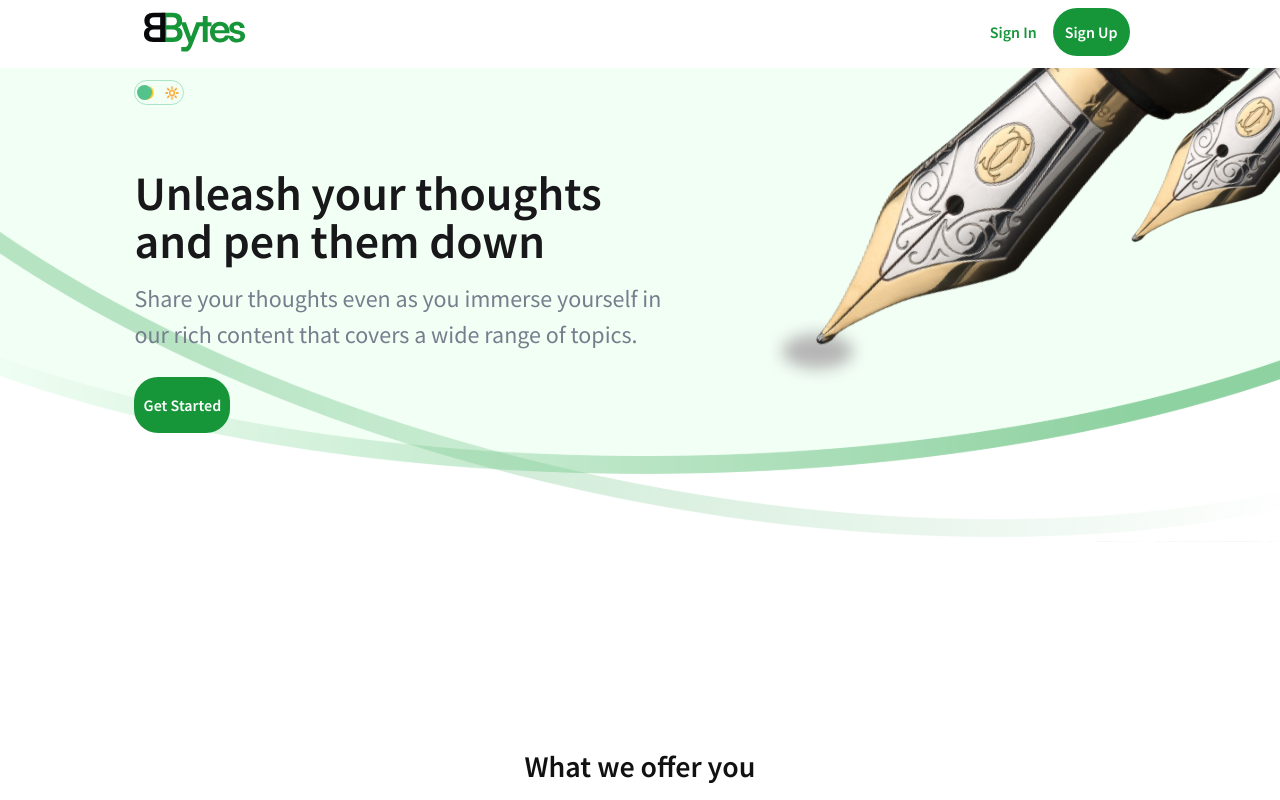
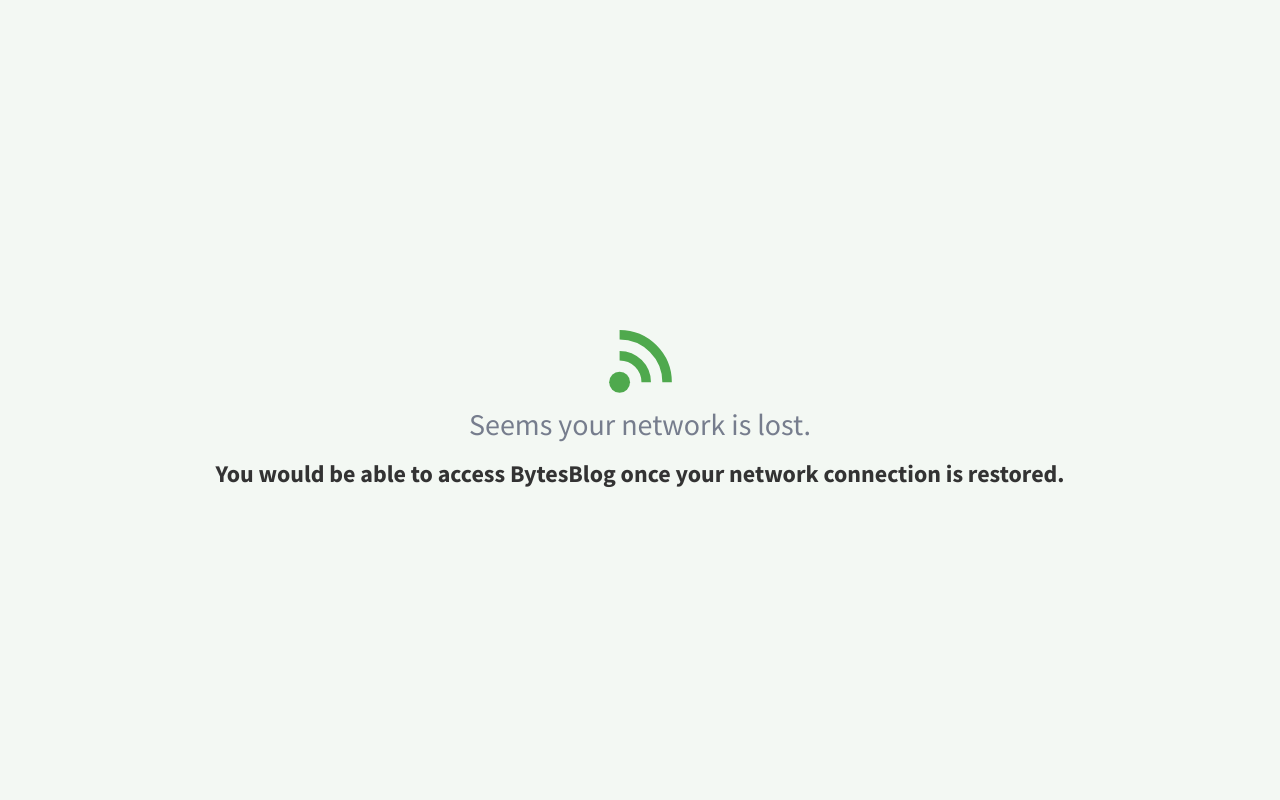
Before and after one commit to Elue-dev/BytesBlog-Client, a React (Vite) app: page / in a window 1280 px wide. Shown: the top 800 px of the page. Built offline with nearby package versions, Linux system fonts and the light colour scheme; no server answers.

Commit message:
created custom hook to track users online status and created offline page to display when a users connection is cut off

```diff
--- /dev/null
+++ b/src/hooks/useNetworkStatus.ts
@@ -0,0 +1,27 @@
+import { useState, useEffect } from "react";
+
+const useNetworkStatus = () => {
+  const [status, setStatus] = useState(navigator.onLine);
+
+  useEffect(() => {
+    const setOnline = () => {
+      setStatus(true);
+    };
+
+    const setOffline = () => {
+      setStatus(false);
+    };
+
+    window.addEventListener("online", setOnline);
+    window.addEventListener("offline", setOffline);
+
+    return () => {
+      window.removeEventListener("online", setOnline);
+      window.removeEventListener("offlien", setOffline);
+    };
+  }, []);
+
+  return status;
+};
+
+export default useNetworkStatus;
--- a/src/navigation/routes.tsx
+++ b/src/navigation/routes.tsx
@@ -17,15 +17,25 @@
 import Authenticated from "@/helpers/authenticated";
 import Unauthenticated from "@/helpers/unauthenticated";
 import PostSearch from "@/pages/blog/home/posts/post_query";
+import useNetworkStatus from "@/hooks/useNetworkStatus";
+import OfflinePage from "@/pages/offline_page";
 
 export const Layout = () => {
+  const status = useNetworkStatus();
+
   return (
     <div className="app">
-      <Navbar />
-      <Outlet />
-      <ScrollToTop />
-      <Modal />
-      <Alert />
+      {status ? (
+        <OfflinePage />
+      ) : (
+        <>
+          <Navbar />
+          <Outlet />
+          <ScrollToTop />
+          <Modal />
+          <Alert />
+        </>
+      )}
     </div>
   );
 };
--- /dev/null
+++ b/src/pages/offline_page/index.tsx
@@ -0,0 +1,28 @@
+import { Radio } from "react-loader-spinner";
+import styles from "./offline.page.module.scss";
+
+export default function OfflinePage() {
+  return (
+    <div className={styles.offline}>
+      <div className="flex items-center justify-center">
+        <Radio
+          visible={true}
+          height="95"
+          width="95"
+          ariaLabel="radio-loading"
+          wrapperStyle={{}}
+          wrapperClass="radio-wrapper"
+        />
+      </div>
+      <h1 className="text-center text-3xl text-lighterGray">
+        Seems your network is lost.
+      </h1>
+      <p className="mt-4 text-center text-2xl text-dark">
+        <b>
+          You would be able to access BytesBlog once your network connection is
+          restored.
+        </b>
+      </p>
+    </div>
+  );
+}
--- /dev/null
+++ b/src/pages/offline_page/offline.page.module.scss
@@ -0,0 +1,9 @@
+.offline {
+  background-color: rgb(243, 248, 243);
+  display: flex;
+  flex-direction: column;
+  justify-content: center;
+  align-items: center;
+  text-align: center;
+  height: 100vh;
+}
--- a/vite.config.ts
+++ b/vite.config.ts
@@ -20,6 +20,7 @@
       "@/redux": path.resolve(__dirname, "src/redux"),
       "@/helpers": path.resolve(__dirname, "src/helpers"),
       "@/lib": path.resolve(__dirname, "src/lib"),
+      "@/hooks": path.resolve(__dirname, "src/hooks"),
     },
   },
 });
```
